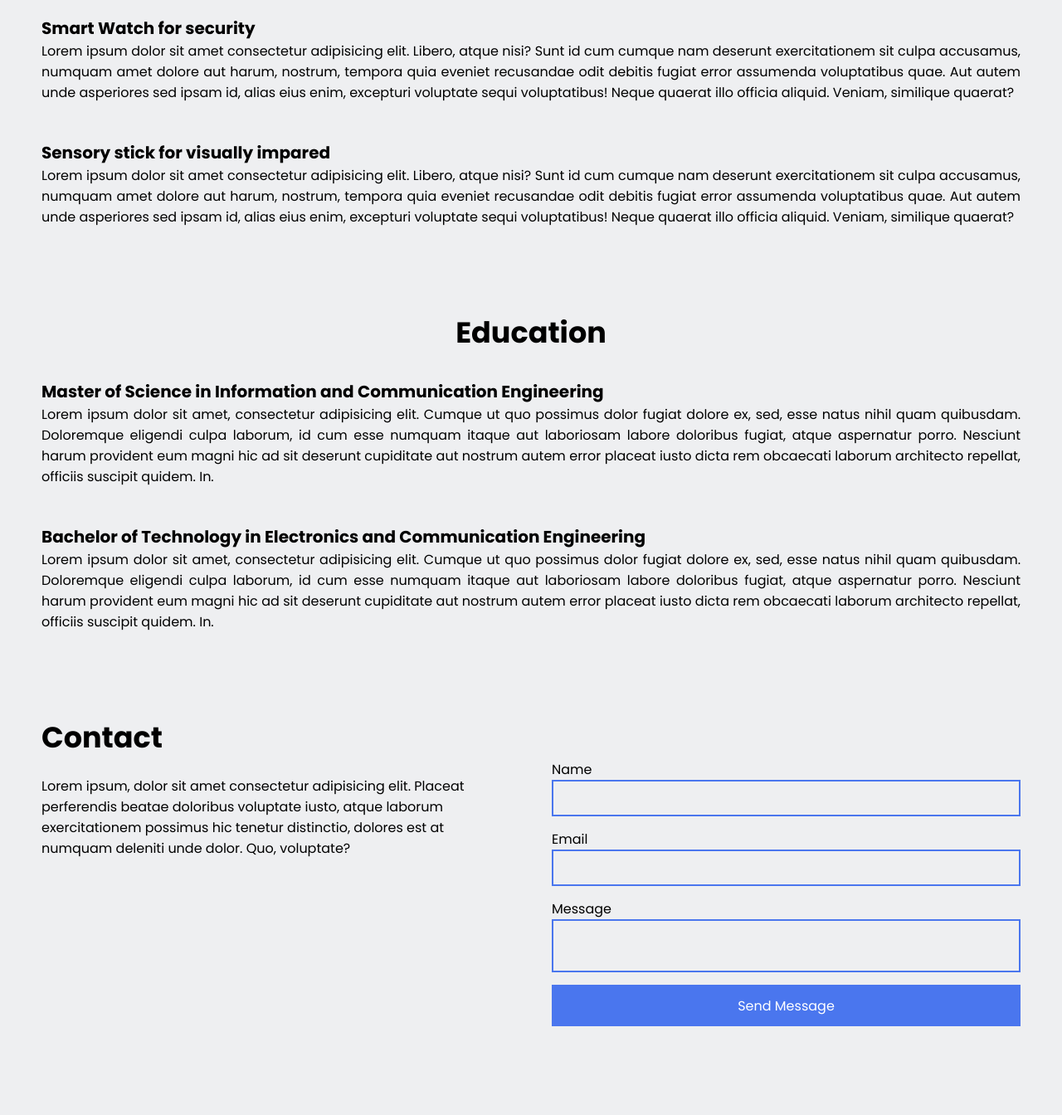
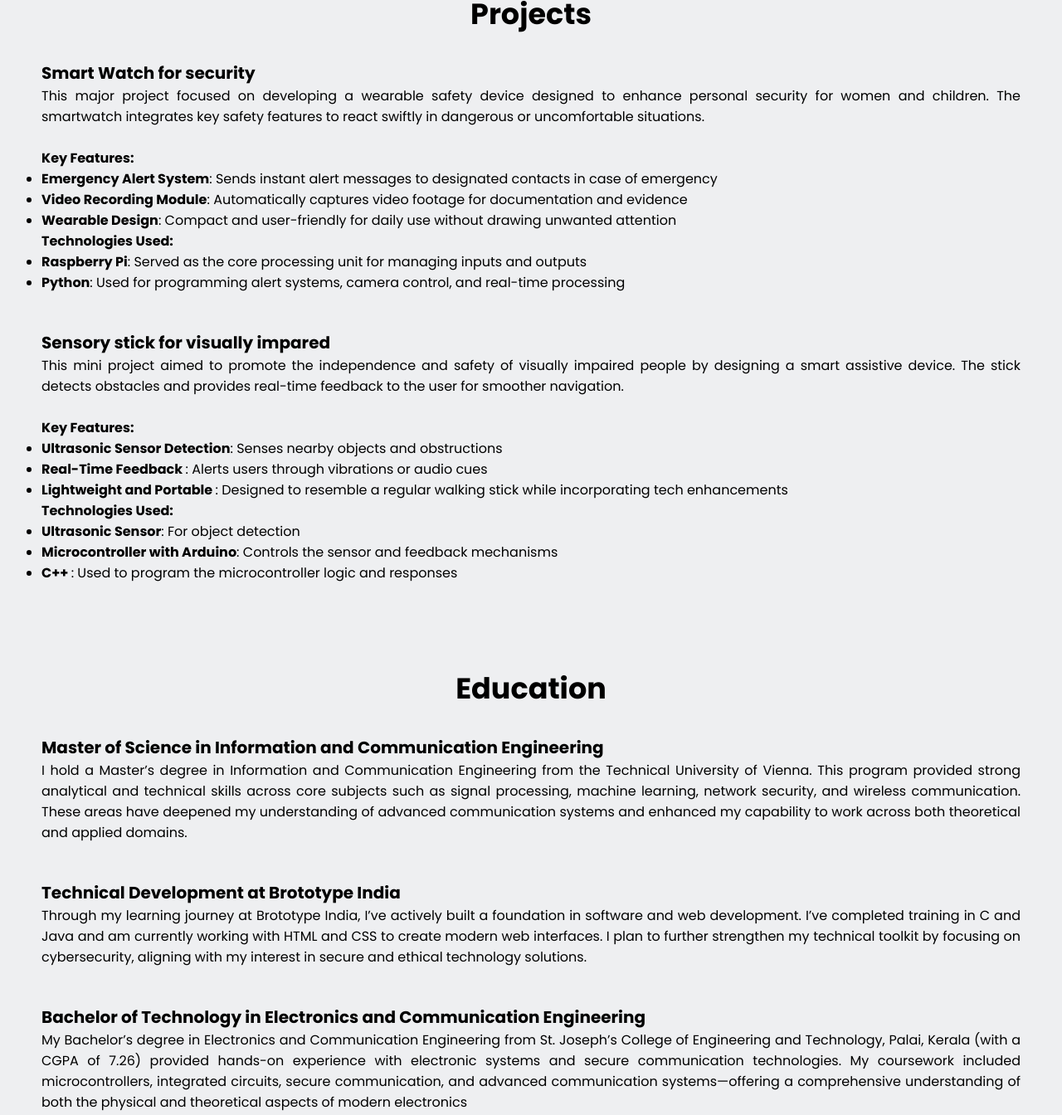
Before and after one commit to AnjalySebastianK/AnjalySebastian, a plain HTML site: page index.html in a window 1280 px wide. Shown: the part 1148-2492 px from the top of the page at 83% size. Drawn offline with nearby package versions, Linux system fonts and the light colour scheme.

Commit message:
Update index.html

```diff
--- a/index.html
+++ b/index.html
@@ -1,4 +1,3 @@
-<!--Updated-->
 <!DOCTYPE html>
 <html lang="en">
 <head>
@@ -43,7 +42,11 @@
     <section class="about-me">
         <div class="text">
             <h2>Hi, I am Anjaly Sebastian👋</h2>
-            <p>Lorem ipsum dolor sit amet consectetur adipisicing elit. Corporis animi facilis doloribus hic eum placeat dolores, similique ducimus odio assumenda id vero, iste, aperiam delectus et deserunt saepe ratione! Laborum, corporis. Accusantium cumque laborum voluptatibus vero, eos facilis. Iure consectetur eum nisi modi corrupti sint corporis in veniam tempora aliquam!</p>
+            <p>I'm a motivated and personable student currently pursuing my Master’s in information and communication engineering at the Technical University of Vienna. My academic journey blends innovation, curiosity, and a passion for solving real-world problems through technology.</p>
+            <br>
+            <p>In addition to my studies in Austria, I joined  Brototype, India, where I’m beginning to explore the world of cybersecurity and digital protection. While I’m just getting started, I’m excited to learn and grow in this field, and I look forward to gaining hands-on experience that complements my technical background. </p>
+            <br>
+            <p>I thrive on continuous learning, love collaborating with others, and believe in crafting solutions that are smart, secure, and inclusive. Whether it's understanding how systems communicate or diving into emerging tech, I bring energy and an open mind to every challenge. </p>
             <div class="links">
                 <a href="#skills">
                     <i class="fa-solid fa-code"></i>
@@ -64,7 +67,7 @@
             </div>
         </div>
         <div class="headshot">
-            <img src="./profilepic.jpg" alt="Anjaly headshot"/>
+            <img src="./profilepic.jpg" alt="Anjaly headshot">
         </div>
 
     </section>
@@ -73,7 +76,7 @@
     <section id="skills" class="skills-sec">
         <h2>Skills</h2>
         <div class="text">
-            Lorem ipsum dolor sit amet consectetur adipisicing elit. Ullam quibusdam deserunt, ad quia corporis suscipit nesciunt iure molestiae voluptates magnam sunt quidem ea similique dolorem porro. Quod quo, quibusdam illum dolore labore assumenda reiciendis odio doloremque totam maiores aspernatur temporibus iure animi accusamus corrupti sed dolorum impedit, velit cupiditate dicta.
+            I have a strong foundation in electronics and communication systems, with hands-on experience in component design, instrumentation, and basic network security. I’ve also developed programming skills in C and Java, and have practical knowledge in web design using HTML and CSS. My ability to bridge hardware and software makes me adaptable and ready to contribute to secure, efficient tech solutions.
             <div class="cells">
                 <div class="cell">
                     <img src="./c.png" alt="c logo">
@@ -124,28 +127,60 @@
         <h2>Projects</h2>
         <h4>Smart Watch for security</h4>
         <div class="text">
-            Lorem ipsum dolor sit amet consectetur adipisicing elit. Libero, atque nisi? Sunt id cum cumque nam deserunt exercitationem sit culpa accusamus, numquam amet dolore aut harum, nostrum, tempora quia eveniet recusandae odit debitis fugiat error assumenda voluptatibus quae. Aut autem unde asperiores sed ipsam id, alias eius enim, excepturi voluptate sequi voluptatibus! Neque quaerat illo officia aliquid. Veniam, similique quaerat?
+            <p>This major project focused on developing a wearable safety device designed to enhance personal security for women and children. The smartwatch integrates key safety features to react swiftly in dangerous or uncomfortable situations.</p><br>
+            <strong>Key Features: </strong>
+            <ul>
+                <li><strong>Emergency Alert System</strong>: Sends instant alert messages to designated contacts in case of emergency</li>
+                <li><strong>Video Recording Module</strong>: Automatically captures video footage for documentation and evidence</li>
+                <li><strong>Wearable Design</strong>: Compact and user-friendly for daily use without drawing unwanted attention</li>
+            </ul>
+
+            <strong>Technologies Used: </strong>
+            <ul>
+                <li><strong>Raspberry Pi</strong>: Served as the core processing unit for managing inputs and outputs</li>
+                <li><strong>Python</strong>: Used for programming alert systems, camera control, and real-time processing</li>
+            </ul>
         </div>
 
         <br>
 
         <h4>Sensory stick for visually impared</h4>
         <div class="text">
-            Lorem ipsum dolor sit amet consectetur adipisicing elit. Libero, atque nisi? Sunt id cum cumque nam deserunt exercitationem sit culpa accusamus, numquam amet dolore aut harum, nostrum, tempora quia eveniet recusandae odit debitis fugiat error assumenda voluptatibus quae. Aut autem unde asperiores sed ipsam id, alias eius enim, excepturi voluptate sequi voluptatibus! Neque quaerat illo officia aliquid. Veniam, similique quaerat?
-        </div>
-    </section>
+            <p>This mini project aimed to promote the independence and safety of visually impaired people by designing a smart assistive device. The stick detects obstacles and provides real-time feedback to the user for smoother navigation.<p><br>
+                <strong>Key Features: </strong>
+                <ul>
+                    <li><strong> Ultrasonic Sensor Detection</strong>: Senses nearby objects and obstructions </li>
+                    <li><strong> Real-Time Feedback </strong>: Alerts users through vibrations or audio cues </li>
+                    <li><strong> Lightweight and Portable </strong>: Designed to resemble a regular walking stick while incorporating tech enhancements </li>
+                </ul>
+
+                <strong>Technologies Used: </strong>
+                <ul>
+                    <li><strong>Ultrasonic Sensor</strong>: For object detection </li>
+                    <li><strong> Microcontroller with Arduino</strong>: Controls the sensor and feedback mechanisms </li>
+                    <li><strong>C++ </strong>: Used to program the microcontroller logic and responses </li>
+
+                </ul>
+            </div>
+
+        </section>
 
     <!--Section 4:Education-->
     <section id="education" class="education-sec">
     <h2>Education</h2>
         <h4>Master of Science in Information and Communication Engineering</h4>
         <div class="text">
-            Lorem ipsum dolor sit amet, consectetur adipisicing elit. Cumque ut quo possimus dolor fugiat dolore ex, sed, esse natus nihil quam quibusdam. Doloremque eligendi culpa laborum, id cum esse numquam itaque aut laboriosam labore doloribus fugiat, atque aspernatur porro. Nesciunt harum provident eum magni hic ad sit deserunt cupiditate aut nostrum autem error placeat iusto dicta rem obcaecati laborum architecto repellat, officiis suscipit quidem. In.
+            <p>I hold a Master’s degree in Information and Communication Engineering from the Technical University of Vienna. This program provided strong analytical and technical skills across core subjects such as signal processing, machine learning, network security, and wireless communication. These areas have deepened my understanding of advanced communication systems and enhanced my capability to work across both theoretical and applied domains.</p>
+        </div>
+        <br>
+        <h4>Technical Development at Brototype India</h4>
+        <div class="text">
+            <p>Through my learning journey at Brototype India, I’ve actively built a foundation in software and web development. I’ve completed training in C and Java and am currently working with HTML and CSS to create modern web interfaces. I plan to further strengthen my technical toolkit by focusing on cybersecurity, aligning with my interest in secure and ethical technology solutions.</p>
         </div>
         <br>
         <h4>Bachelor of Technology in Electronics and Communication Engineering</h4>
         <div class="text">
-            Lorem ipsum dolor sit amet, consectetur adipisicing elit. Cumque ut quo possimus dolor fugiat dolore ex, sed, esse natus nihil quam quibusdam. Doloremque eligendi culpa laborum, id cum esse numquam itaque aut laboriosam labore doloribus fugiat, atque aspernatur porro. Nesciunt harum provident eum magni hic ad sit deserunt cupiditate aut nostrum autem error placeat iusto dicta rem obcaecati laborum architecto repellat, officiis suscipit quidem. In.
+            <p>My Bachelor’s degree in Electronics and Communication Engineering from St. Joseph’s College of Engineering and Technology, Palai, Kerala (with a CGPA of 7.26) provided hands-on experience with electronic systems and secure communication technologies. My coursework included microcontrollers, integrated circuits, secure communication, and advanced communication systems—offering a comprehensive understanding of both the physical and theoretical aspects of modern electronics</p>
         </div>
     </section>
 
@@ -154,7 +189,7 @@
         <h2>Contact</h2>
         <div class="group">
             <div class="text">
-                Lorem ipsum, dolor sit amet consectetur adipisicing elit. Placeat perferendis beatae doloribus voluptate iusto, atque laborum exercitationem possimus hic tenetur distinctio, dolores est at numquam deleniti unde dolor. Quo, voluptate?
+                <p>I'm always happy to connect, collaborate, or chat about opportunities in engineering, cybersecurity, or anything tech-related. Whether you have a question, project idea, or simply want to say hello, feel free to reach out! You can contact me through the details provided below, and I’ll do my best to respond promptly.</p>
             </div>
             <form id="contact-form" onsubmit="sendEmail(event)">
                 <label for="name">Name</label>
```
